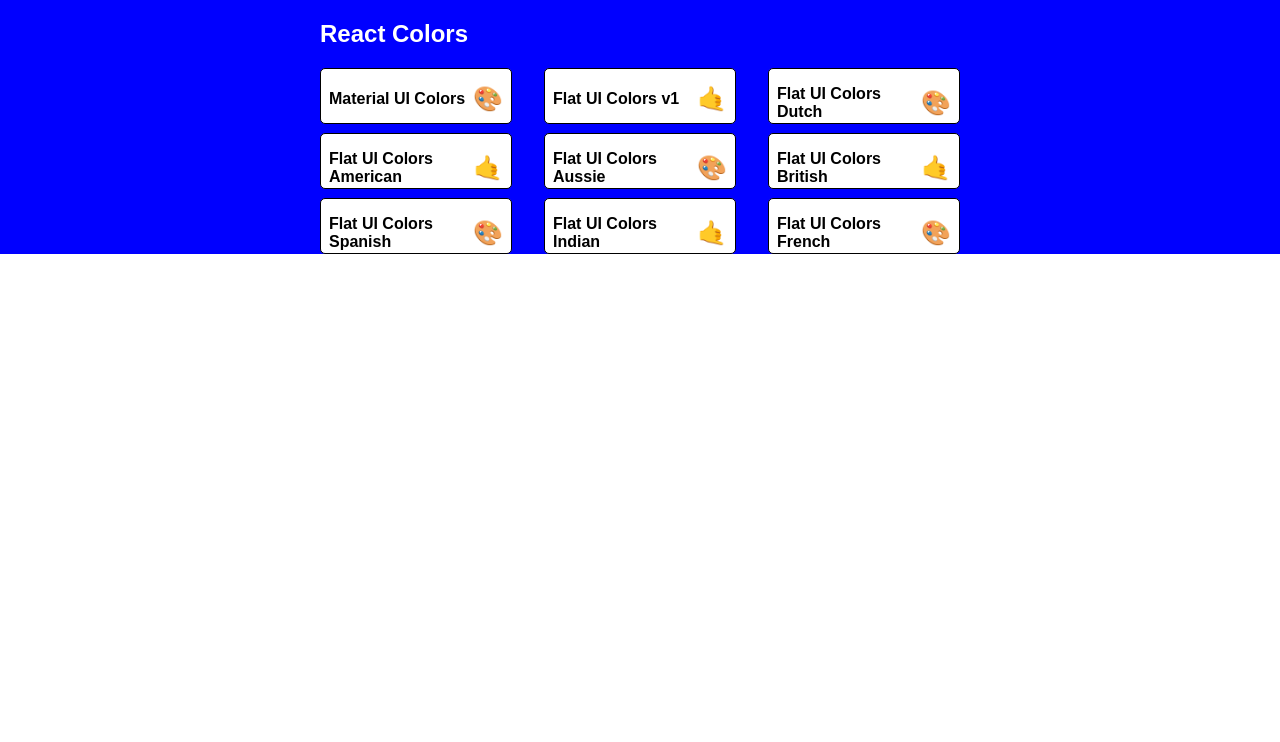
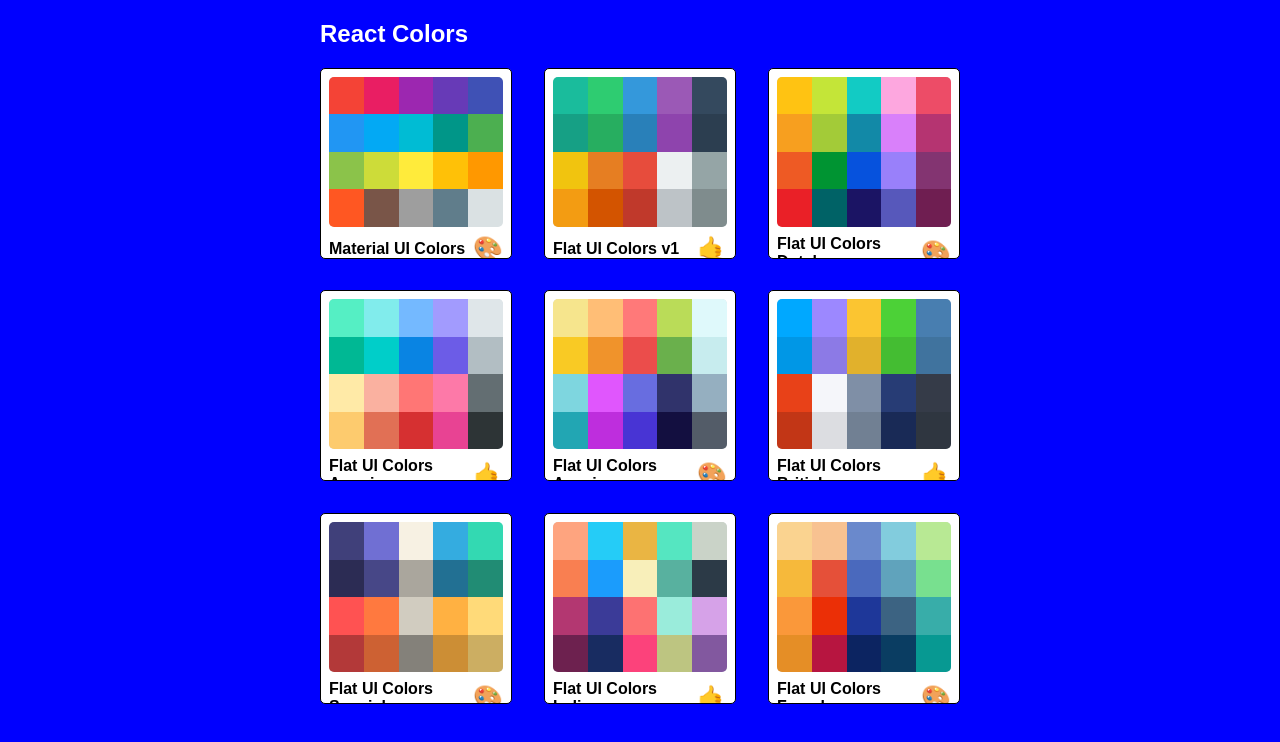
Before and after one commit to SantosBright/React-colors-app, a React (Create React App) app: page / in a window 1280 px wide. Shown: the top 742 px of the page. Built offline with nearby package versions, Linux system fonts and the light colour scheme.

Commit message:
add link to palette

```diff
--- a/src/App.js
+++ b/src/App.js
@@ -14,7 +14,7 @@
     render() {
         return (
             <Switch>
-                <Route exact path='/' render={() => <PaletteList palettes={seedColors} />} />
+                <Route exact path='/' render={(routeProps) => <PaletteList palettes={seedColors} {...routeProps} />} />
                 <Route
                     exact
                     path='/palette/:id'
--- a/src/MiniPalette.js
+++ b/src/MiniPalette.js
@@ -15,7 +15,11 @@
         }
     },
     colors: {
-        backgroundColor: 'grey'
+        backgroundColor: '#dae1e3',
+        height: '150px',
+        width: '100%',
+        borderRadius: '5px',
+        overflow: 'hidden'
     },
     title: {
         display: 'flex',
@@ -30,15 +34,32 @@
     emoji: {
         marginLeft: '0.5rem',
         fontSize: '1.5rem'
+    },
+    miniColor: {
+        height: '25%',
+        width: '20%',
+        display: 'inline-block',
+        margin: '0 auto',
+        position: 'relative',
+        marginBottom: '-4px'
     }
 }
 
 
 function MiniPalette(props) {
-    const { classes, paletteName, emoji } = props;
+    const { classes, paletteName, emoji, colors, handleClick } = props;
+    const miniColorBoxes = colors.map(color => (
+        <div
+           className={classes.miniColor}
+           style={{backgroundColor: color.color}}
+           key={color.name}
+        />
+    ));
     return (
-        <div className={classes.root}>
-            <div className={classes.colors} />
+        <div className={classes.root} onClick={handleClick}>
+            <div className={classes.colors}>
+                {miniColorBoxes}
+            </div>
             <h5 className={classes.title}>
                 {paletteName} <span className={classes.emoji}>{emoji}</span>
             </h5>
--- a/src/PaletteList.js
+++ b/src/PaletteList.js
@@ -6,7 +6,7 @@
 const styles = {
     root: {
         backgroundColor: 'blue',
-        height: '100%',
+        height: '100vh',
         display: 'flex',
         alignItems: 'flex-start',
         justifyContent: 'center'
@@ -34,6 +34,9 @@
 };
 
 class PaletteList extends Component {
+    goToPalette(id){
+        this.props.history.push(`/palette/${id}`);
+    }
     render() {
         const { palettes, classes } = this.props;
         return (
@@ -44,7 +47,11 @@
                     </nav>
                     <div className={classes.palettes}>
                         {palettes.map(palette => (
-                            <MinPalette {...palette} />
+                            <MinPalette
+                               {...palette}
+                               handleClick={() => this.goToPalette(palette.id)}
+                               key={palette.id}
+                            />
                         ))}
                     </div>
                 </div>
```
